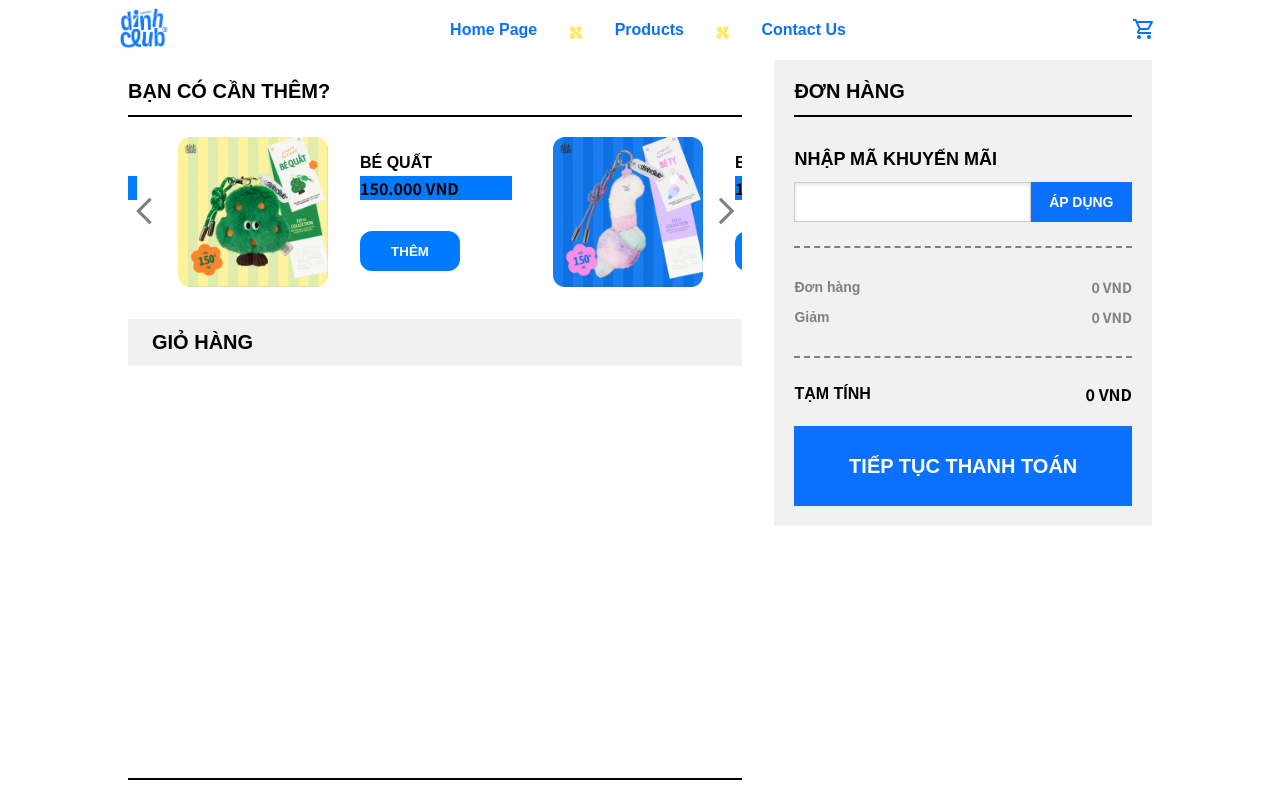
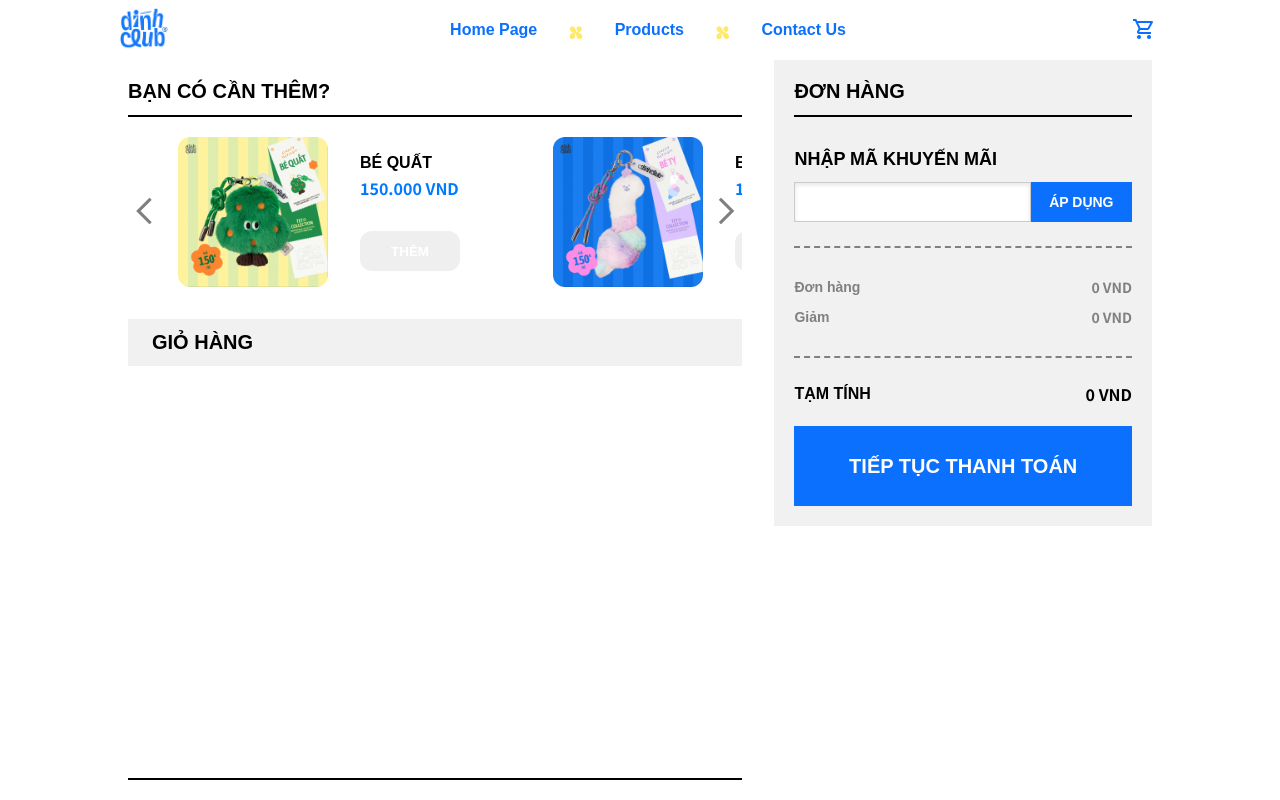
Before and after one commit to nhhoang14/DinhClub, a React (Vite) app: page /your-cart in a window 1280 px wide. Shown: the top 800 px of the page. Built offline with nearby package versions, Linux system fonts and the light colour scheme.

Commit message:
update recommenditem

```diff
--- a/src/css/RecommendItem.css
+++ b/src/css/RecommendItem.css
@@ -30,16 +30,16 @@
 }
 
 .recommend-info p:hover {
-    background-color: #1B4AB4;
+    color: #1B4AB4;
 }
 
 .recommend-info p:active {
-    background-color: rgba(11, 112, 254, 0.5);
+    color: rgba(11, 112, 254, 0.5);
 }
 
 .recommend-info span {
     font-family: "Noto Sans JP", sans-serif;
-    background-color: #007bff;
+    color: #007bff;
 }
 
 .recommend-info button {
@@ -49,7 +49,7 @@
     border: none;
     border-radius: 12px;
     font-weight: bold;
-    background-color: #007bff;
+    color: #007bff;
     color: white;
     cursor: pointer;
     transition: background-color 0.3s;
```
